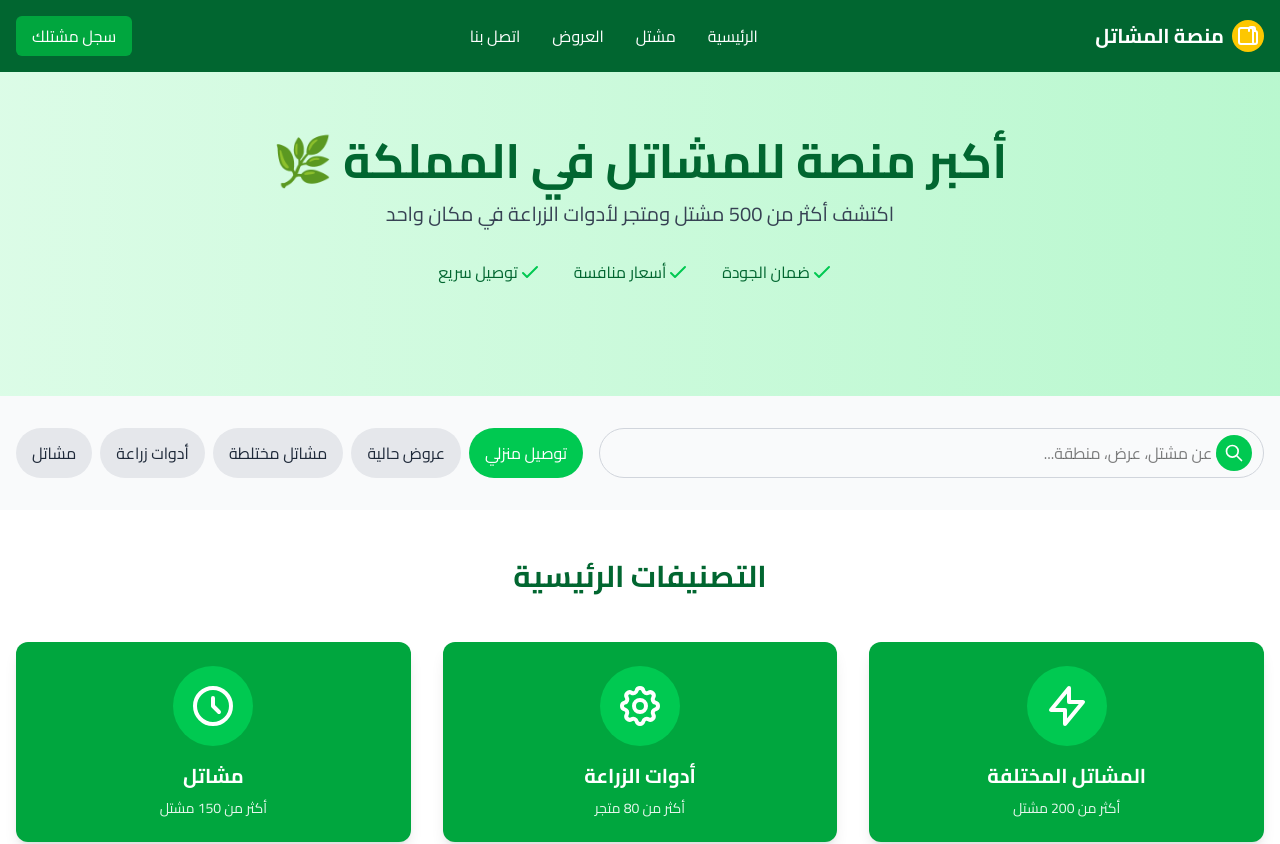
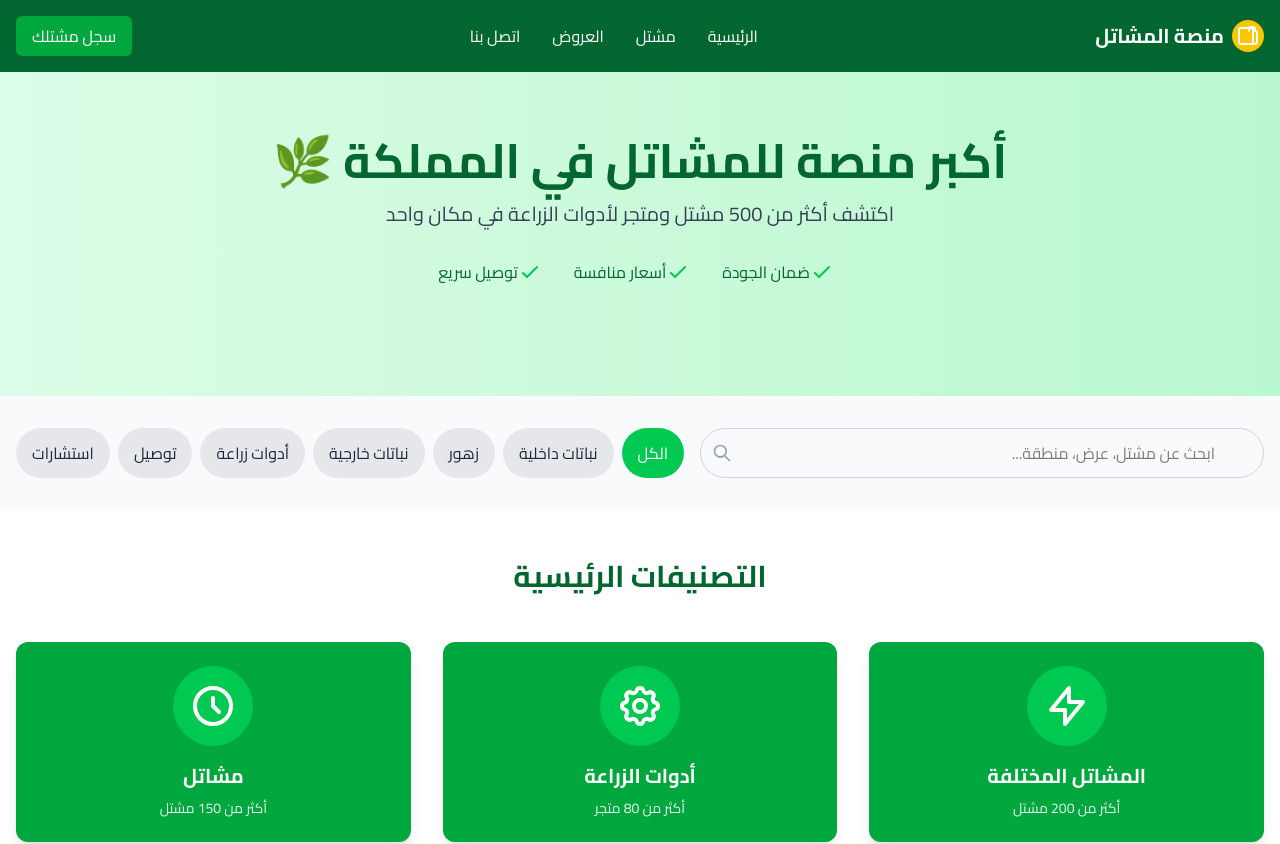
Before and after one commit to MohamedZidane11/react-plant-nursery-website, a React (Vite) app in the folder frontend/: page / in a window 1280 px wide. Shown: the top 844 px of the page. Built offline with nearby package versions, Linux system fonts and the light colour scheme.

Commit message:
fixing home page search field and filters in frontend

```diff
--- a/frontend/src/pages/Home.jsx
+++ b/frontend/src/pages/Home.jsx
@@ -1,25 +1,44 @@
+// src/pages/Home.jsx
 import { useState } from 'react';
 import { offers } from '../data/offers';
 
+console.log('✅ Home Component Loaded');
+
 const Home = () => {
-  const [currentPage, setCurrentPage] = useState(1);
-  const itemsPerPage = 3;
+  const [searchTerm, setSearchTerm] = useState('');
+  const [activeFilter, setActiveFilter] = useState('all');
 
-  const totalPages = Math.ceil(offers.length / itemsPerPage);
+  // 🔎 Filter offers based on search and filter
+  const filteredOffers = offers.filter((offer) => {
+    // Search in title, description, tags
+    const matchesSearch = searchTerm
+      ? offer.title.toLowerCase().includes(searchTerm.toLowerCase()) ||
+        offer.description.toLowerCase().includes(searchTerm.toLowerCase()) ||
+        offer.tags.some(tag => tag.toLowerCase().includes(searchTerm.toLowerCase()))
+      : true;
 
-  const currentOffers = offers.slice(
-    (currentPage - 1) * itemsPerPage,
-    currentPage * itemsPerPage
-  );
+    // Filter by category
+    const matchesFilter = activeFilter === 'all' ? true : offer.tags.includes(activeFilter);
 
-  const handlePageChange = (page) => {
-    setCurrentPage(page);
-  };
+    return matchesSearch && matchesFilter;
+  });
+
+  // 🏷️ Define available filters
+  const filters = [
+    { key: 'all', label: 'الكل' },
+    { key: 'نباتات داخلية', label: 'نباتات داخلية' },
+    { key: 'زهور', label: 'زهور' },
+    { key: 'نباتات خارجية', label: 'نباتات خارجية' },
+    { key: 'أدوات زراعة', label: 'أدوات زراعة' },
+    { key: 'توصيل', label: 'توصيل' },
+    { key: 'استشارات', label: 'استشارات' }
+  ];
+
+  // 🖼️ Get the first filtered offer for "Current Offers" section
+  const featuredOffer = filteredOffers[0] || offers[0];
 
   return (
     <div className="min-h-screen bg-gray-50">
-
-
       {/* Hero Section */}
       <section className="bg-gradient-to-r from-green-100 to-green-200 py-16">
         <div className="container mx-auto px-4 text-center">
@@ -61,35 +80,51 @@ const Home = () => {
           <div className="flex flex-col md:flex-row gap-4">
             <div className="flex-grow">
               <div className="relative">
-                <input
-                  type="text"
-                  placeholder="ابحث عن مشتل، عرض، منطقة..."
-                  className="w-full px-4 py-3 rounded-full border border-gray-300 focus:outline-none focus:ring-2 focus:ring-green-500"
-                />
-                <button className="absolute right-3 top-1/2 transform -translate-y-1/2 bg-green-500 text-white p-2 rounded-full">
+                <form
+                  onSubmit={(e) => {
+                    e.preventDefault();
+                    const resultsSection = document.getElementById('search-results');
+                    if (resultsSection) {
+                      resultsSection.scrollIntoView({ behavior: 'smooth' });
+                    }
+                  }}
+                  className="relative"
+                >
+                  <button
+                    type="submit"
+                    className="absolute left-3 top-1/2 transform -translate-y-1/2 text-gray-400 hover:text-green-500 transition-colors"
+                  >
                     <svg xmlns="http://www.w3.org/2000/svg" className="h-5 w-5" fill="none" viewBox="0 0 24 24" stroke="currentColor">
                       <path strokeLinecap="round" strokeLinejoin="round" strokeWidth={2} d="M21 21l-6-6m2-5a7 7 0 11-14 0 7 7 0 0114 0z" />
                     </svg>
                   </button>
+
+                  <input
+                    type="text"
+                    placeholder="ابحث عن مشتل، عرض، منطقة..."
+                    value={searchTerm}
+                    onChange={(e) => setSearchTerm(e.target.value)}
+                    className="w-full px-12 py-3 rounded-full border border-gray-300 focus:outline-none focus:ring-2 focus:ring-green-500"
+                  />
+                </form>
+
               </div>
             </div>
 
             <div className="flex flex-wrap gap-2">
-              <button className="bg-green-500 hover:bg-green-600 text-white px-4 py-2 rounded-full transition-colors">
-                توصيل منزلي
+              {filters.map((filter) => (
+                <button
+                  key={filter.key}
+                  onClick={() => setActiveFilter(filter.key)}
+                  className={`px-4 py-2 rounded-full transition-colors ${
+                    activeFilter === filter.key
+                      ? 'bg-green-500 text-white'
+                      : 'bg-gray-200 hover:bg-gray-300 text-gray-800'
+                  }`}
+                >
+                  {filter.label}
                 </button>
-              <button className="bg-gray-200 hover:bg-gray-300 text-gray-800 px-4 py-2 rounded-full transition-colors">
-                عروض حالية
-              </button>
-              <button className="bg-gray-200 hover:bg-gray-300 text-gray-800 px-4 py-2 rounded-full transition-colors">
-                مشاتل مختلطة
-              </button>
-              <button className="bg-gray-200 hover:bg-gray-300 text-gray-800 px-4 py-2 rounded-full transition-colors">
-                أدوات زراعة
-              </button>
-              <button className="bg-gray-200 hover:bg-gray-300 text-gray-800 px-4 py-2 rounded-full transition-colors">
-                مشاتل
-              </button>
+              ))}
             </div>
           </div>
         </div>
@@ -268,10 +303,13 @@ const Home = () => {
       </section>
 
       {/* Current Offers */}
-      <section className="py-12">
+      <section id="search-results" className="py-12">
         <div className="container mx-auto px-4">
           <h2 className="text-3xl font-bold text-center text-green-800 mb-12">العروض الحالية</h2>
 
+          {filteredOffers.length === 0 ? (
+            <p className="text-center text-gray-600 py-8">لا توجد عروض مطابقة للبحث.</p>
+          ) : (
             <div className="bg-white p-8 rounded-xl shadow-lg max-w-4xl mx-auto">
               <div className="flex flex-col md:flex-row gap-6">
                 <div className="flex-grow">
@@ -281,8 +319,8 @@ const Home = () => {
                     </div>
                   </div>
 
-                <h3 className="text-2xl font-bold text-green-800 mb-4">خصم 30% على جميع النباتات الداخلية</h3>
-                <p className="text-gray-600 mb-6">احصل على خصم مميز على تشكيلة واسعة من النباتات الداخلية الجميلة. تشمل نباتات الزينة والصبار والنباتات العطرية</p>
+                  <h3 className="text-2xl font-bold text-green-800 mb-4">{featuredOffer.title}</h3>
+                  <p className="text-gray-600 mb-6">{featuredOffer.description}</p>
 
                   <button className="bg-green-500 hover:bg-green-600 text-white px-6 py-3 rounded-full transition-colors">
                     تفاصيل العرض
@@ -298,10 +336,9 @@ const Home = () => {
                 </div>
               </div>
             </div>
+          )}
         </div>
       </section>
-
-
     </div>
   );
 };
```
Lines whose indentation alone changed are shown as unchanged.
